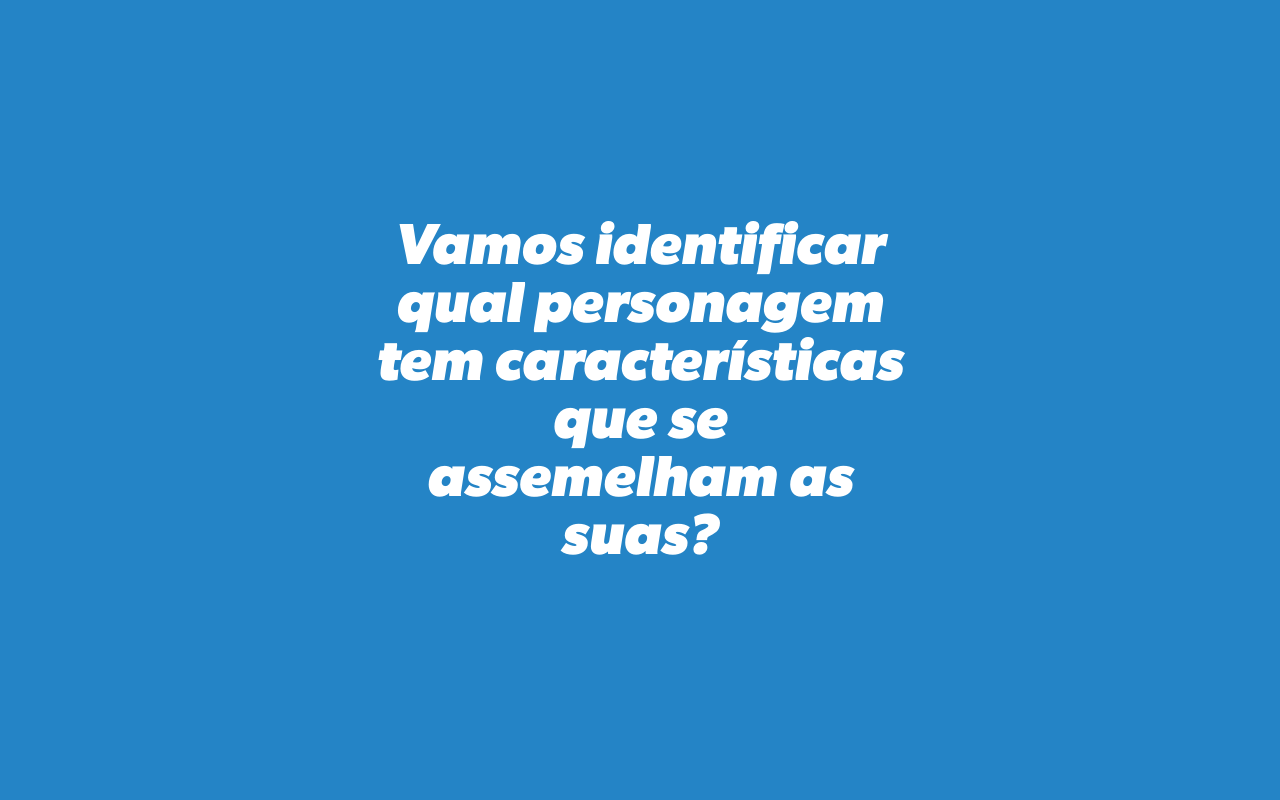
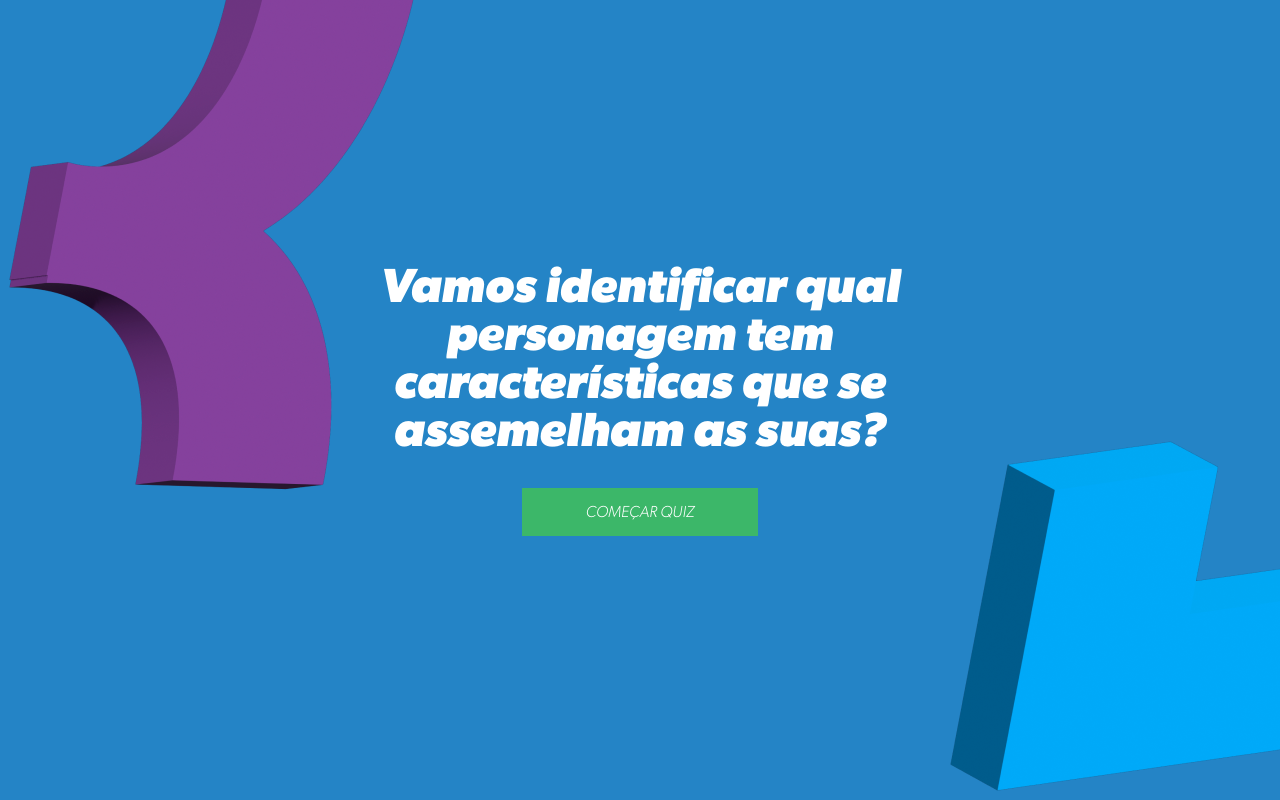
Before and after one commit to pericleschris/quiz, a Next.js app: page /start in a window 1280 px wide. Built offline with nearby package versions, Linux system fonts and the light colour scheme.

Commit message:
feat: start page finished

```diff
--- a/src/app/globals.css
+++ b/src/app/globals.css
@@ -51,13 +51,13 @@ p {
 }
 
 .heading-secondary {
-  font-size: 58px;
+  font-size: 48px;
   font-family: var(--font-bold);
   margin-bottom: 1rem;
 }
 
 .heading-third {
-  font-size: 46px;
+  font-size: 32px;
   font-family: var(--font-bold);
   color: var(--color-third);
   margin-bottom: 1rem;
--- a/src/app/start/page.tsx
+++ b/src/app/start/page.tsx
@@ -1,13 +1,19 @@
-"use client";
 import React from "react";
+import styles from "./start.module.css";
+import Link from "next/link";
 
 export default function StartPage() {
   return (
     <section className="app bg-secondary">
-      <div className="container">
-        <h1 className="heading-secondary text-center">
-          Vamos identificar qual personagem tem características que se assemelham as suas?
-        </h1>
+      <div className={`${styles.grafismoRoxo} ${styles.grafismoAzul}`}>
+        <div className="container text-center" style={{ zIndex: "12", position: "relative" }}>
+          <h1 className="heading-secondary">
+            Vamos identificar qual personagem tem características que se assemelham as suas?
+          </h1>
+          <Link href={"/quiz"} className="button" style={{ marginTop: "1rem" }}>
+            Começar quiz
+          </Link>
+        </div>
       </div>
     </section>
   );
--- a/src/app/start/start.module.css
+++ b/src/app/start/start.module.css
@@ -1,8 +1,24 @@
-.body {
-  background: #2484c6;
+.grafismoRoxo::before {
+  content: "";
+  width: 422px;
+  height: 500px;
+  display: block;
+  background: url("/assets/grafismo-roxo.png") no-repeat top;
+  background-size: contain;
+  top: 0;
+  position: absolute;
+  z-index: 10;
 }
 
-.grafismoRoxo {
-  background: url("/assets/grafismo-roxo.png") no-repeat top;
+.grafismoAzul::after {
+  content: "";
+  width: 340px;
+  height: 369px;
+  display: block;
+  background: url("/assets/grafismo-azul.png") no-repeat top;
   background-size: contain;
+  right: 0;
+  bottom: 0;
+  position: absolute;
+  z-index: 10;
 }
```
